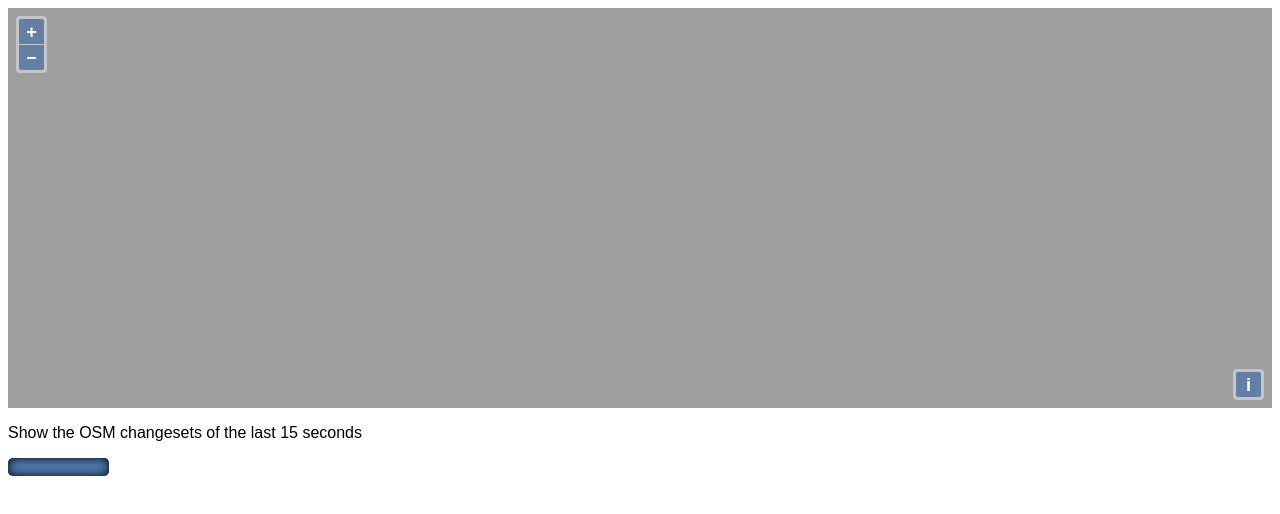
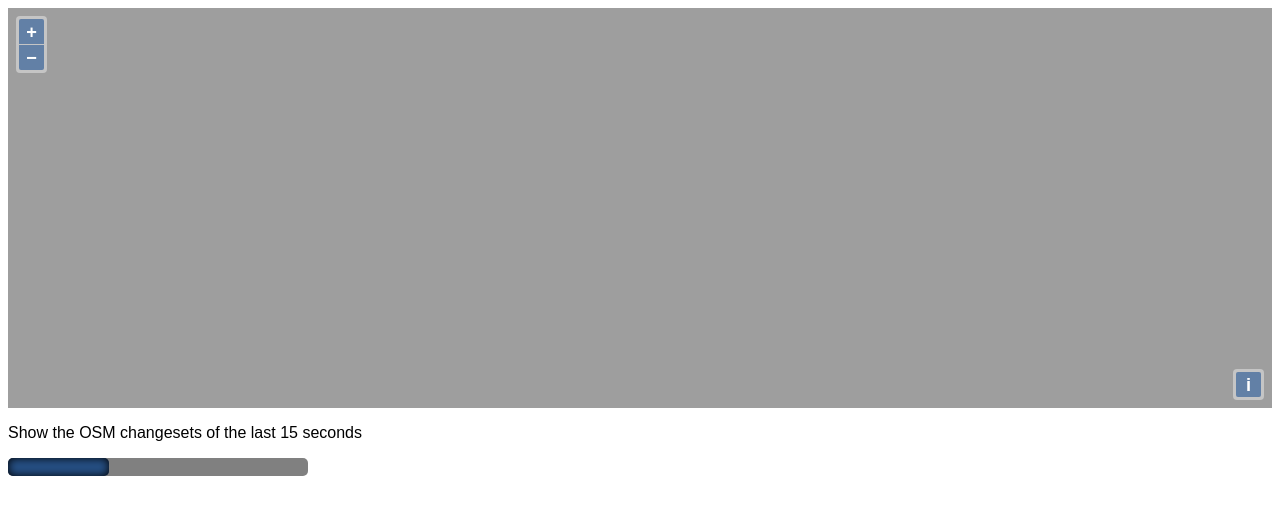
Before and after one commit to chrismayer/fossgis2015, a plain HTML site: page nodejs-examples/ol3-example/index.html in a window 1280 px wide. Drawn offline with Linux system fonts and the light colour scheme; no server answers.

Commit message:
Minor optical optimizations

```diff
--- a/nodejs-examples/ol3-example/index.html
+++ b/nodejs-examples/ol3-example/index.html
@@ -1,7 +1,7 @@
 <!doctype html>
 <html lang="en">
   <head>
-    <title>OpenLayers 3 app</title>
+    <title>OpenLayers 3 with Node.js example</title>
     <link rel="stylesheet" href="libs/ol.css" type="text/css">
 
     <style>
@@ -11,6 +11,11 @@
       .map {
         height: 400px;
         width: 100%;
+      }
+      #lb-background {
+        -webkit-border-radius: 5px;
+        -moz-border-radius: 5px;
+        border-radius: 5px;
       }
       #ladebalken {
         -webkit-border-radius: 5px;
@@ -27,7 +32,9 @@
     <p>
         Show the OSM changesets of the last 15 seconds
     </p>
-    <span id="ladebalken" style="display: block; background: rgba(0, 60, 136, 0.7); width: 0px;">&nbsp;</span>
+    <div id="lb-background" style="width: 300px; background: grey;">
+        <span id="ladebalken" style="display: block; background: rgba(0, 60, 136, 0.7); width: 0px;">&nbsp;</span>
+    </div>
     <script src="libs/jquery.js"></script>
     <script src="libs/ol.js" type="text/javascript"></script>
     <script src="app.js" type="text/javascript"></script>
```
